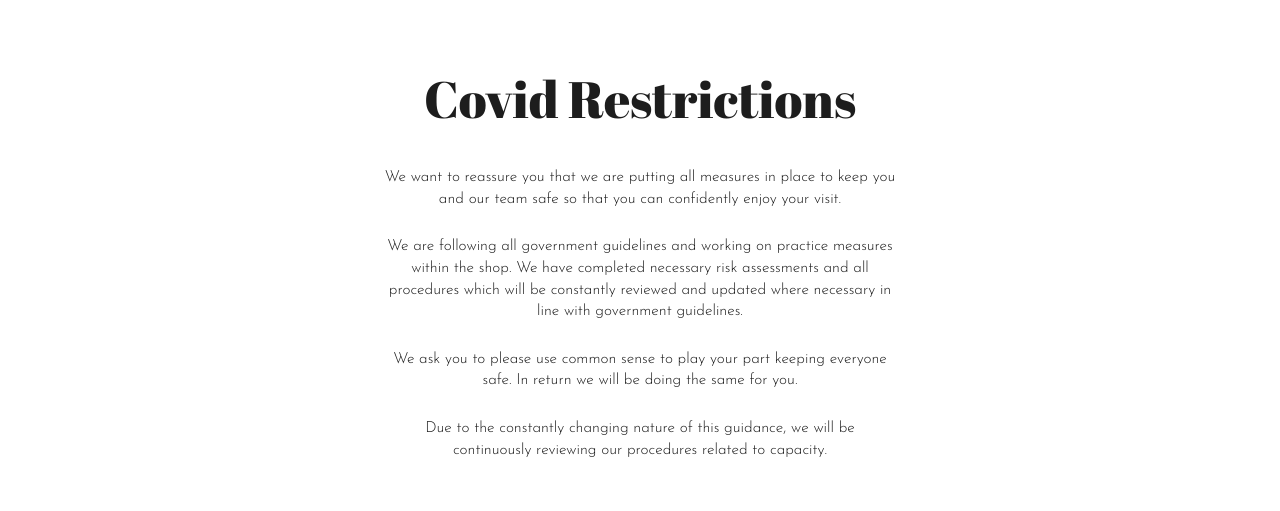
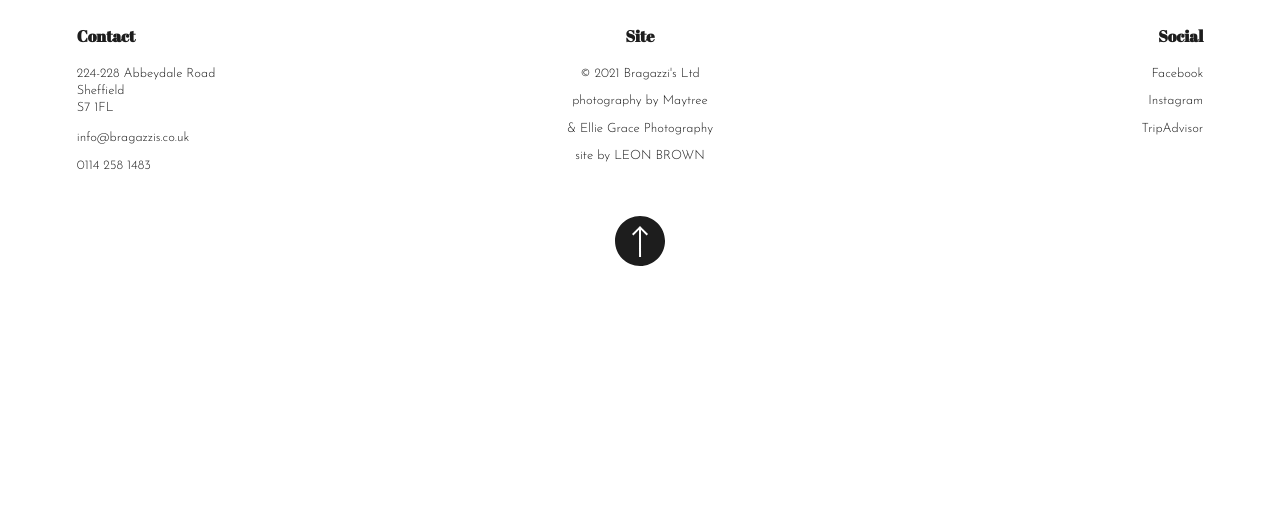
Before and after one commit to dencoseca/bragazzis, a React (Vite) app: page / in a window 1280 px wide. Shown: the part 5057-5568 px from the top of the page. After the commit the page ends 5401 px from the top, so only its background shows below. Built offline with nearby package versions, Linux system fonts and the light colour scheme.

Commit message:
Remove outdated COVID notice section from Home page styles and layout.

```diff
--- a/src/pages/Home.tsx
+++ b/src/pages/Home.tsx
@@ -66,31 +66,6 @@ export default function Home() {
                 dimensions={dimensions}
                 breakpoints={breakpoints}
             />
-            <section className="home__covid-notice">
-                <span className="text--display">Covid Restrictions</span>
-                <p className="text--md">
-                    We want to reassure you that we are putting all measures in
-                    place to keep you and our team safe so that you can
-                    confidently enjoy your visit.
-                </p>
-                <p className="text--md">
-                    We are following all government guidelines and working on
-                    practice measures within the shop. We have completed
-                    necessary risk assessments and all procedures which will be
-                    constantly reviewed and updated where necessary in line with
-                    government guidelines.
-                </p>
-                <p className="text--md">
-                    We ask you to please use common sense to play your part
-                    keeping everyone safe. In return we will be doing the same
-                    for you.
-                </p>
-                <p className="text--md">
-                    Due to the constantly changing nature of this guidance, we
-                    will be continuously reviewing our procedures related to
-                    capacity.
-                </p>
-            </section>
         </Layout>
     );
 }
--- a/src/styles/pages/_home.scss
+++ b/src/styles/pages/_home.scss
@@ -38,35 +38,3 @@
         color: $black;
     }
 }
-
-.home__covid-notice {
-    padding: 8vw 0;
-    display: flex;
-    flex-direction: column;
-    justify-content: center;
-    align-items: center;
-    text-align: center;
-
-    @media (max-width: $mobile) {
-        padding: 20vw 0;
-    }
-
-    span {
-        margin-bottom: 2vw;
-        color: $black;
-    }
-
-    p {
-        max-width: 40vw;
-        margin: 1vw 0;
-
-        @media (max-width: $tablet) {
-            max-width: 50vw;
-        }
-
-        @media (max-width: $mobile) {
-            max-width: 85vw;
-            margin: 2vw 0;
-        }
-    }
-}
```
